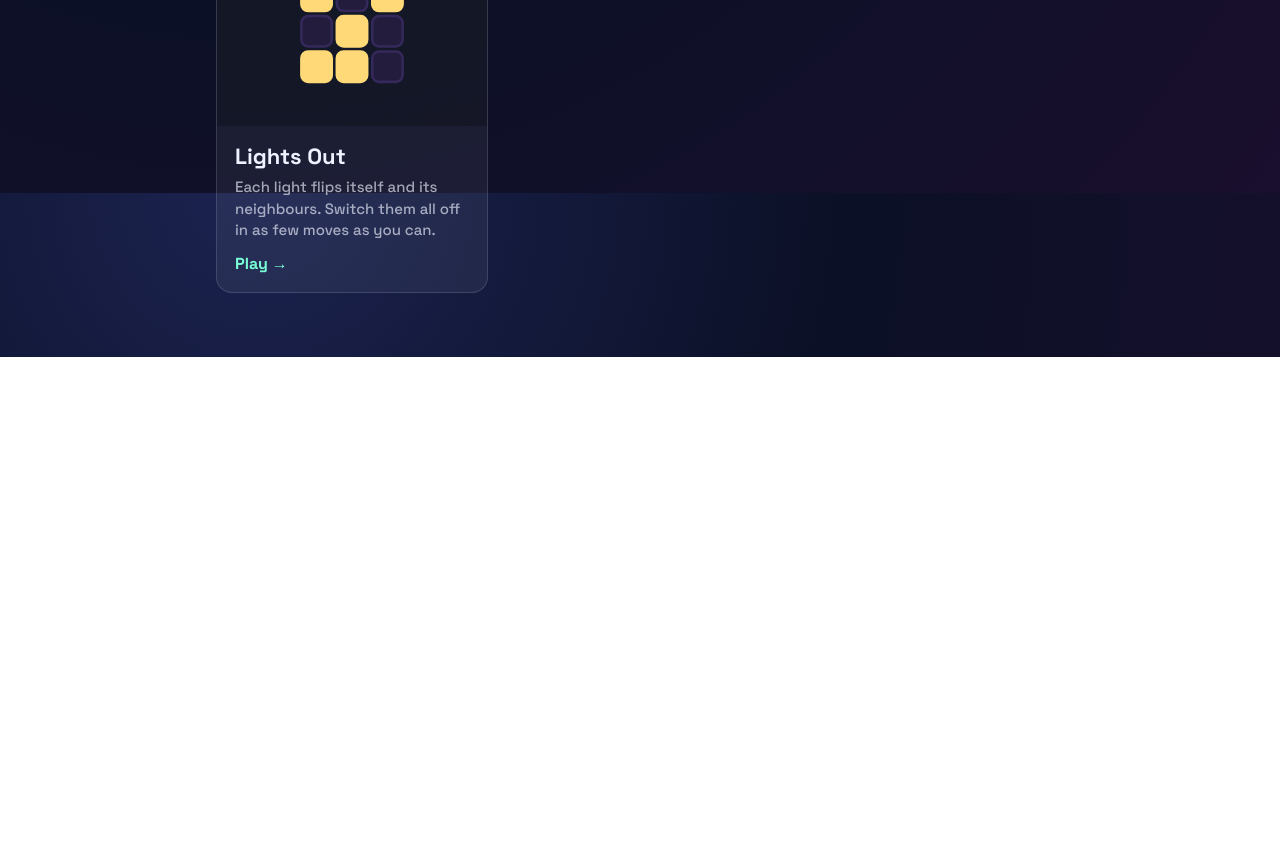
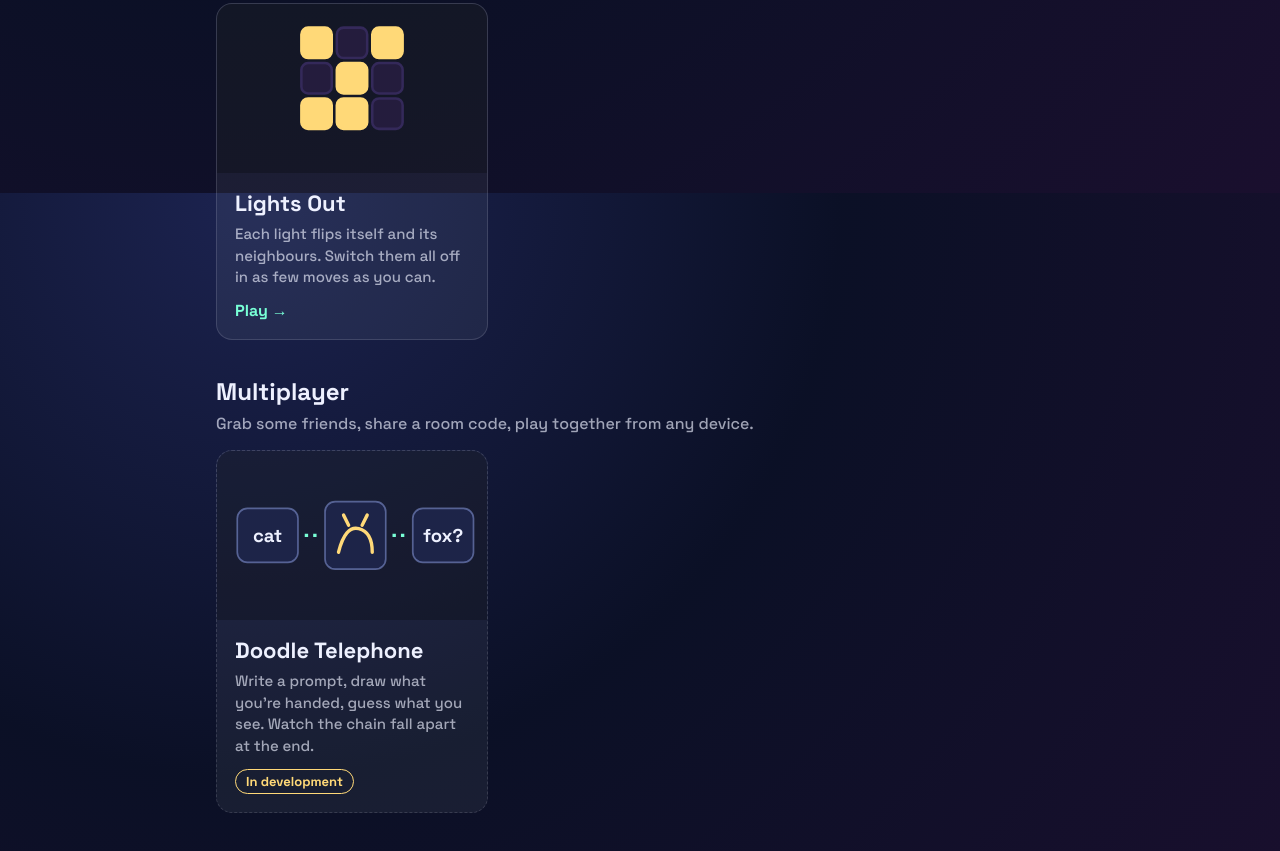
Before and after one commit to Laedos/Arcade, a website built with Vite: page index.html in a window 1280 px wide. Shown: the part 607-1458 px from the top of the page. Before the commit the page ends 964 px from the top, so only its background shows below. Built offline with nearby package versions, Linux system fonts and the light colour scheme.

Commit message:
Split the menu into Single player and Multiplayer
Multiplayer starts with Doodle Telephone as an "In development" card; it is not
a link yet, so the menu test ignores it.

Co-Authored-By: Claude Opus 5 <noreply@anthropic.com>

```diff
--- a/index.html
+++ b/index.html
@@ -19,6 +19,8 @@
         <p class="lede">Small games that run in your browser. No installs, no accounts.</p>
       </header>
 
+      <section class="shelf" aria-labelledby="single-player">
+        <h2 id="single-player">Single player</h2>
         <ul class="games">
           <li>
             <a class="card" href="./slingwell/">
@@ -89,6 +91,33 @@
             </a>
           </li>
         </ul>
+      </section>
+
+      <section class="shelf" aria-labelledby="multiplayer">
+        <h2 id="multiplayer">Multiplayer</h2>
+        <p class="shelf-lede">Grab some friends, share a room code, play together from any device.</p>
+        <ul class="games">
+          <li>
+            <div class="card soon">
+              <svg class="thumb" viewBox="0 0 160 100" aria-hidden="true">
+                <rect x="12" y="34" width="36" height="32" rx="6" class="step" />
+                <text x="30" y="54" class="step-word">cat</text>
+                <path d="M52 50 h10" class="relay" />
+                <rect x="64" y="30" width="36" height="40" rx="6" class="step" />
+                <path d="M72 60 q4 -16 12 -14 q8 2 8 14 M78 44 l-3 -6 M86 44 l3 -6" class="doodle" />
+                <path d="M104 50 h10" class="relay" />
+                <rect x="116" y="34" width="36" height="32" rx="6" class="step" />
+                <text x="134" y="54" class="step-word">fox?</text>
+              </svg>
+              <span class="card-body">
+                <span class="title">Doodle Telephone</span>
+                <span class="blurb">Write a prompt, draw what you're handed, guess what you see. Watch the chain fall apart at the end.</span>
+                <span class="badge">In development</span>
+              </span>
+            </div>
+          </li>
+        </ul>
+      </section>
     </main>
   </body>
 </html>
--- a/menu.css
+++ b/menu.css
@@ -43,7 +43,7 @@ h1 {
 }
 
 .lede {
-  margin: 0 0 36px;
+  margin: 0 0 12px;
   color: var(--muted);
   font-size: 17px;
 }
@@ -188,3 +188,60 @@ h1 {
   fill: var(--warm);
   stroke: var(--warm);
 }
+
+.shelf {
+  margin-top: 36px;
+}
+
+.shelf h2 {
+  margin: 0 0 6px;
+  font-size: 24px;
+}
+
+.shelf-lede {
+  margin: 0 0 16px;
+  color: var(--muted);
+}
+
+.shelf h2 + .games {
+  margin-top: 16px;
+}
+
+.card.soon {
+  border-style: dashed;
+}
+
+.badge {
+  align-self: flex-start;
+  margin-top: 6px;
+  padding: 3px 10px;
+  border: 1px solid var(--warm);
+  border-radius: 999px;
+  color: var(--warm);
+  font-size: 13px;
+  font-weight: 700;
+}
+
+.step {
+  fill: #1d2448;
+  stroke: rgba(160, 180, 255, 0.45);
+}
+
+.step-word {
+  fill: var(--text);
+  font: 700 11px "Space Grotesk", system-ui, sans-serif;
+  text-anchor: middle;
+}
+
+.relay {
+  stroke: var(--accent);
+  stroke-width: 2;
+  stroke-dasharray: 2 3;
+}
+
+.doodle {
+  fill: none;
+  stroke: var(--warm);
+  stroke-width: 2;
+  stroke-linecap: round;
+}
```
Lines whose indentation alone changed are shown as unchanged.
